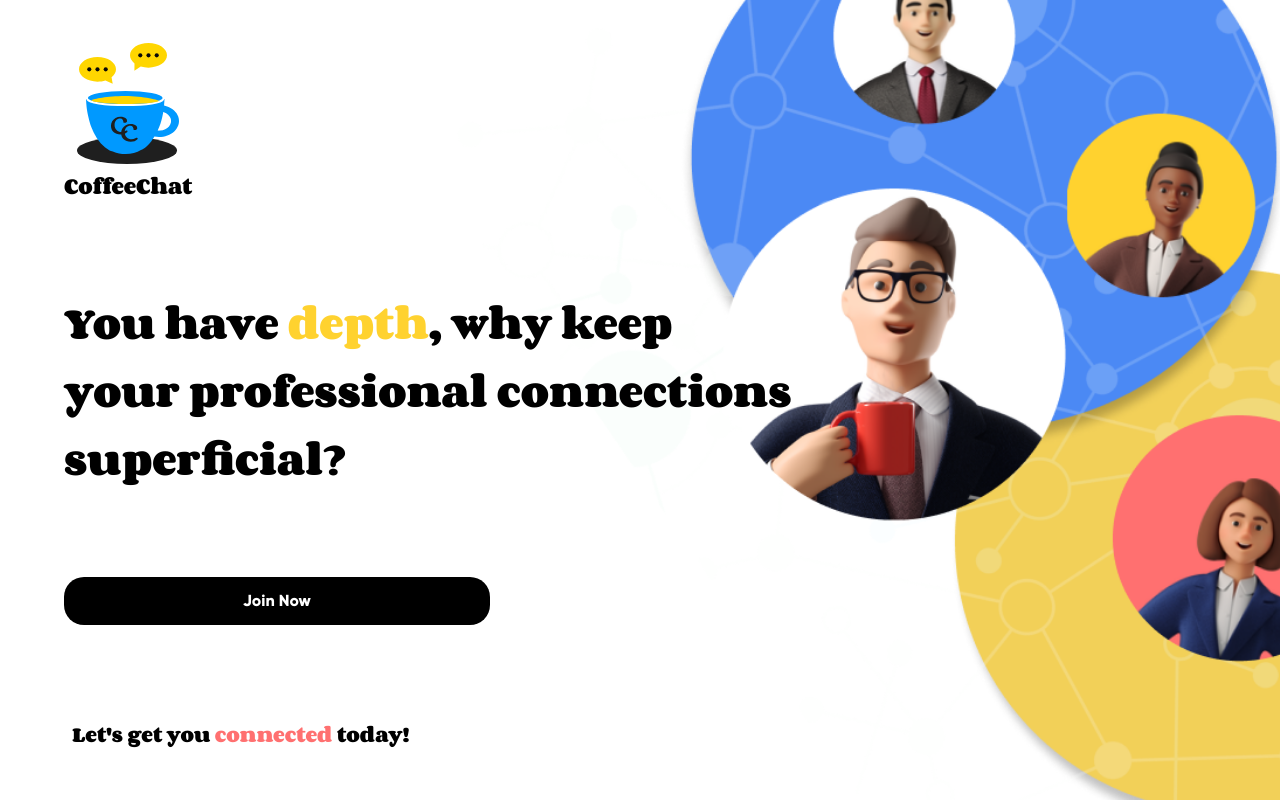
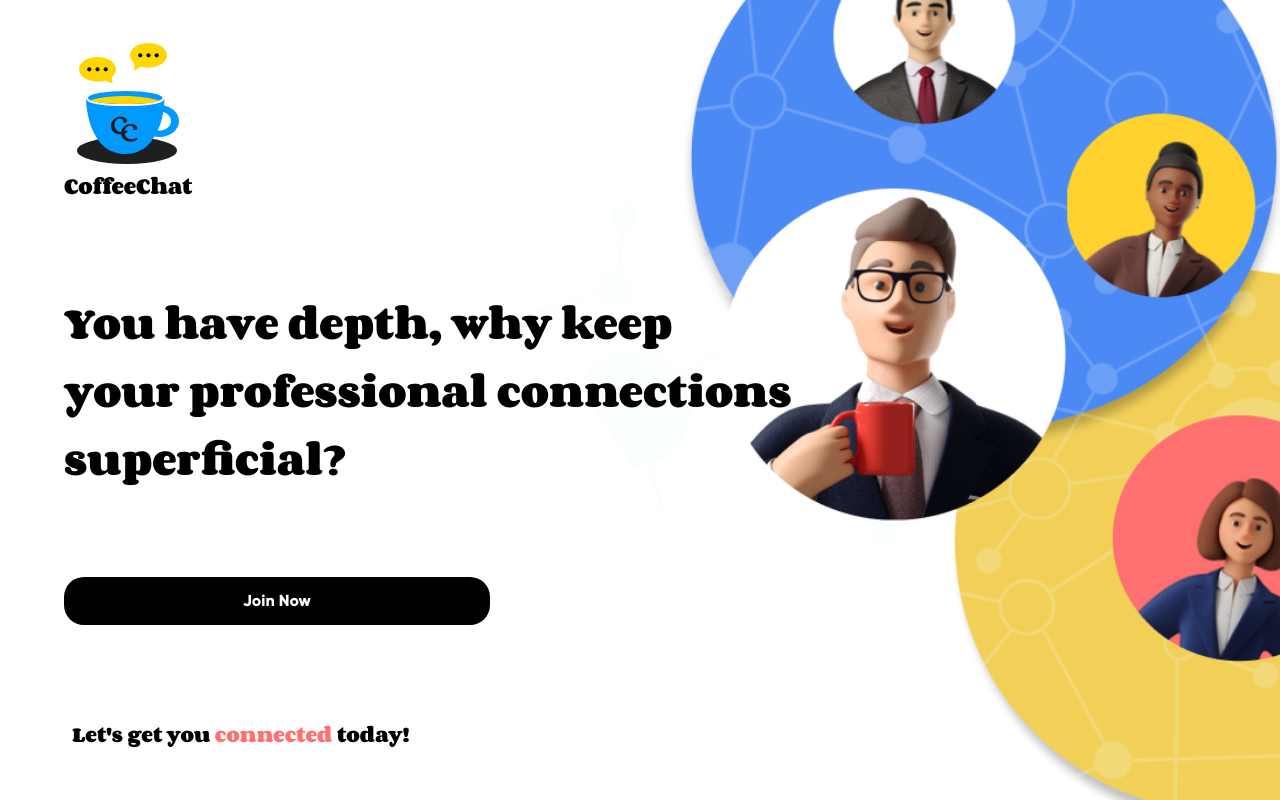
Before and after one commit to makeitMVPadmin/CoffeeChat, a React (Create React App) app: page /onboarding in a window 1280 px wide. Built offline with nearby package versions, Linux system fonts and the light colour scheme; no server answers; a web font is replaced by a local one.

Commit message:
delete special style for text "depth"

```diff
--- a/src/pages/WelcomePage/WelcomePage.jsx
+++ b/src/pages/WelcomePage/WelcomePage.jsx
@@ -27,9 +27,7 @@ const WelcomePage = () => {
         <h3 className="onboarding__logo-2-text">CoffeeChat</h3>
       </div>
       <h2 className="onboarding__heading-desktop">
-        You have{" "}
-        <span className="onboarding__heading-desktop--color-change">depth</span>
-        , why keep your professional connections superficial?
+        You have depth, why keep your professional connections superficial?
       </h2>
       <img src={LogoMark} className="onboarding__logo" alt="CoffeeChat logo" />
       <h3 className="onboarding__logo-text">CoffeeChat</h3>
```
